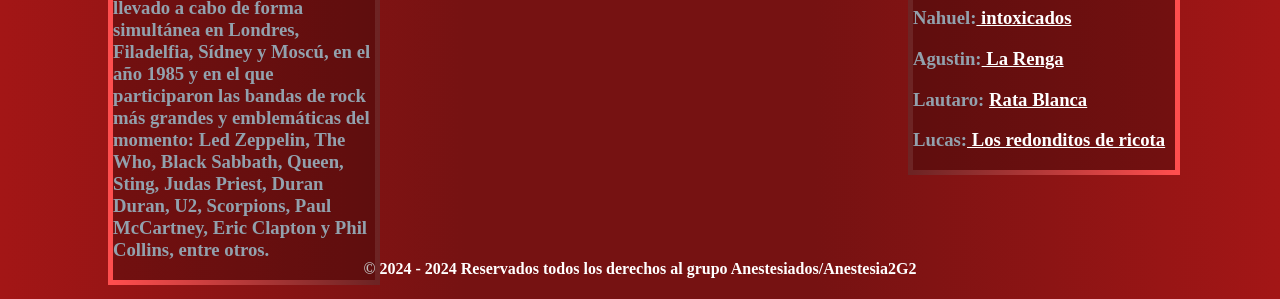
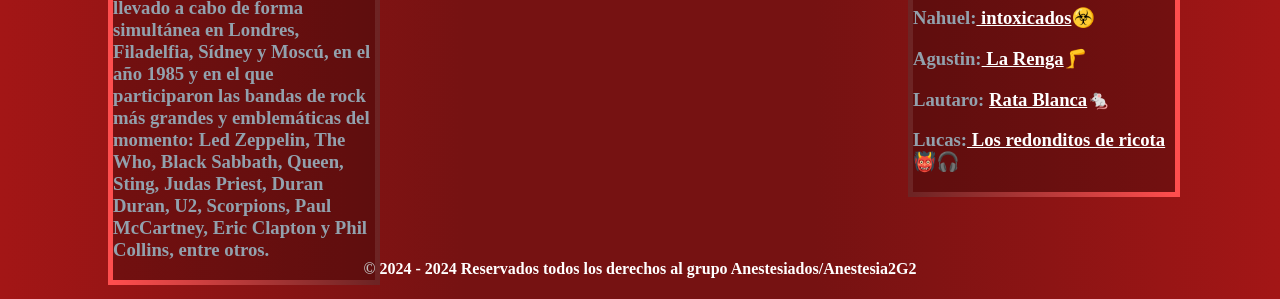
Before and after one commit to anestesiados2/diamundialdelrock, a plain HTML site: page INDEX.html in a window 1280 px wide. Shown: the part 729-1028 px from the top of the page. Drawn offline with Linux system fonts and the light colour scheme.

Commit message:
Add files via upload

```diff
--- a/INDEX.html
+++ b/INDEX.html
@@ -2,7 +2,7 @@
 <html>
     <title>DiaMundialDelRock</title>
     <link rel="stylesheet" href="styleindex.css">
-    <link rel="icon" src="https://lh3.googleusercontent.com/a/ACg8ocJSrac7rjrLDgjYrBb_dZlpn_GBRZcNI5o2y8m0UtYk0XljenudEk7qxiLceIACr8e_lbujRi_CvYKVAfzwlHgNfBkcJm8=s288-c-no">
+    <link rel="icon" href="Anestesia2.png">
     <head>
       <div id="TopHtml">
         <div id="img">
@@ -52,16 +52,16 @@
                     </h2>
                 </div>
                 <h3 id="Textos">
-                    Nahuel:<a id="links" href="https://music.youtube.com/watch?v=RQvqKiX_Gfo"> intoxicados</a>
+                    Nahuel:<a id="links" href="https://music.youtube.com/watch?v=RQvqKiX_Gfo"> intoxicados</a><a>&#x2623;&#xfe0f;</a>
                 </h3>
                 <h3 id="Textos">
-                    Agustin:<a id="links" href="https://music.youtube.com/watch?v=GDbLIst8MnI"> La Renga</a>
+                    Agustin:<a id="links" href="https://music.youtube.com/watch?v=GDbLIst8MnI"> La Renga</a><a>🦵</a>
                 </h3>
                 <h3 id="Textos">
-                    Lautaro: <a id="links" href="https://music.youtube.com/watch?v=2BdsygDv-So" > Rata Blanca</a>
+                    Lautaro: <a id="links" href="https://music.youtube.com/watch?v=2BdsygDv-So" > Rata Blanca</a><a>🐁</a>
                 </h3>
                 <h3 id="Textos">
-                    Lucas:<a id="links" href="https://music.youtube.com/watch?v=a__CZdINaH0"> Los redonditos de ricota</a>
+                    Lucas:<a id="links" href="https://music.youtube.com/watch?v=a__CZdINaH0"> Los redonditos de ricota</a><a>👹🎧</a>
                 </h3>
             </div>
        </div>
```
